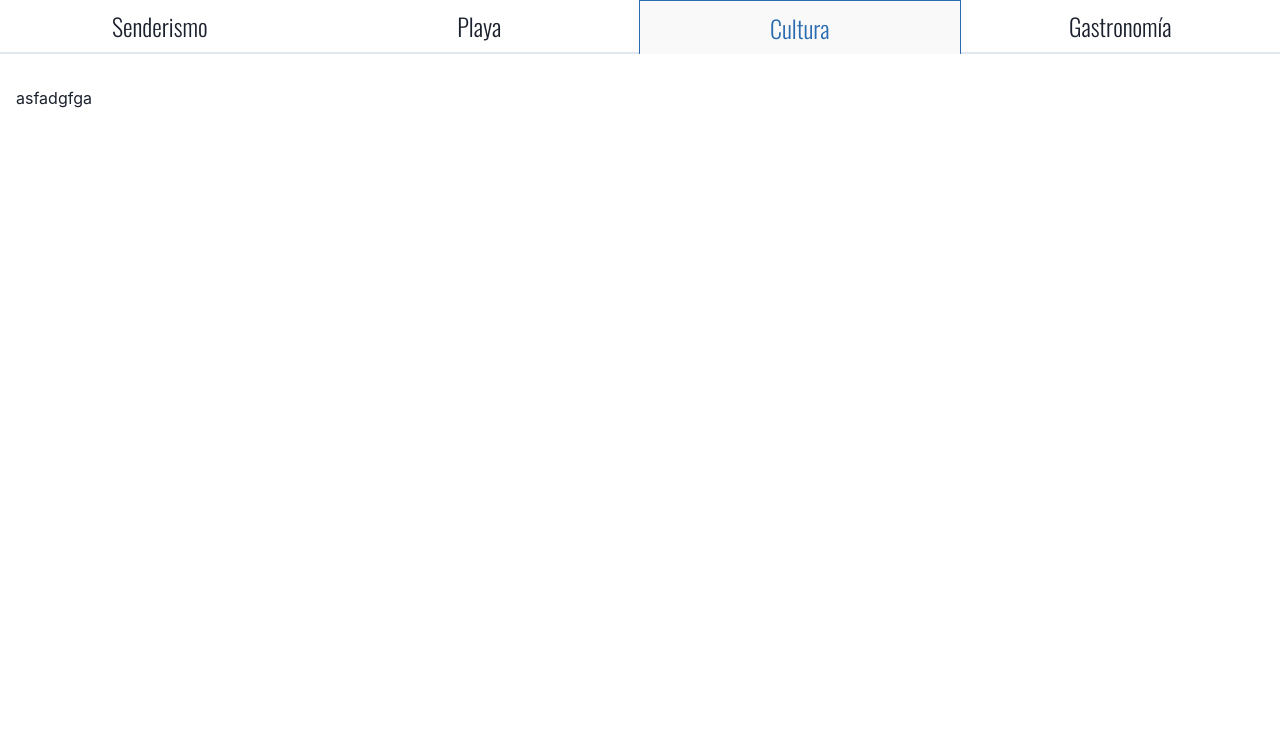
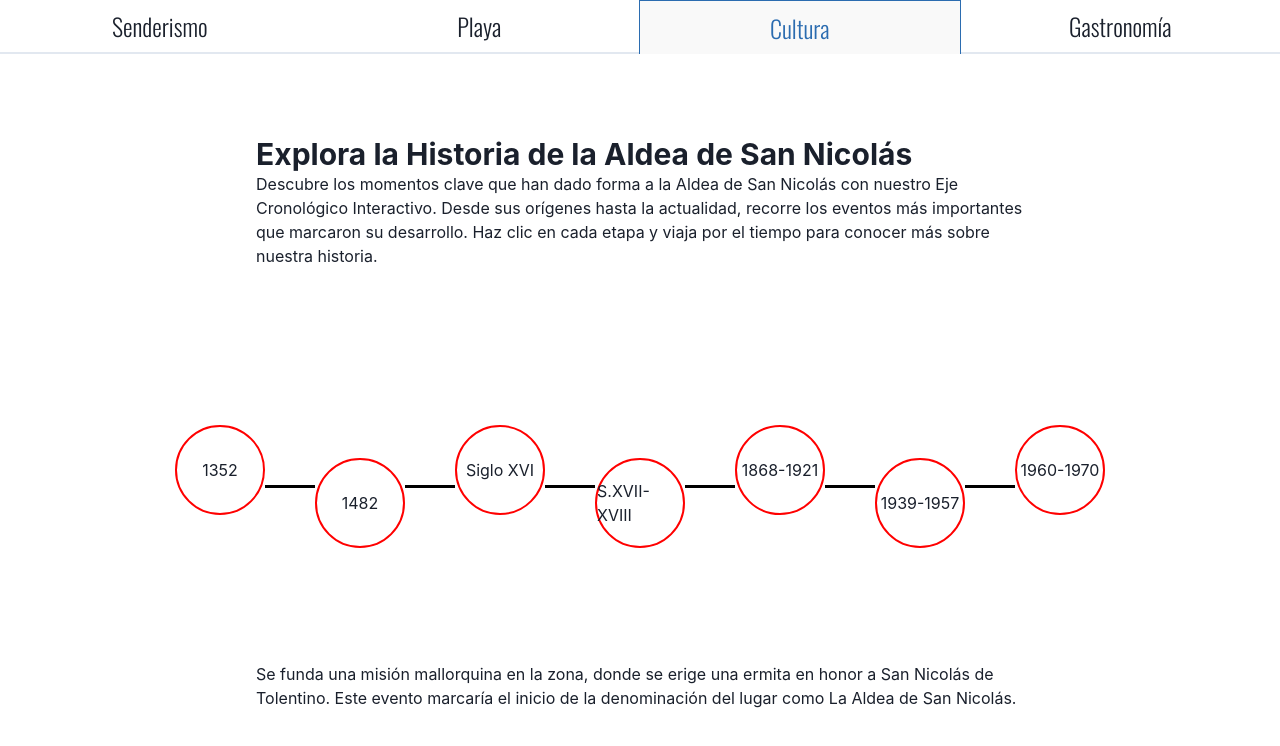
Before and after one commit to KevinDiazz/turismoLaAldea, a React (Vite) app: page / in a window 1280 px wide. Both pictures are taken after a click on the tab "Cultura". Shown: the part 104-850 px from the top of the page. Built offline with nearby package versions, Linux system fonts and the light colour scheme.

Commit message:
nuevo eje cronologico

```diff
--- a/src/components/cultura.tsx
+++ b/src/components/cultura.tsx
@@ -12,9 +12,10 @@ import {
 } from '@chakra-ui/react'
 import { useState, useCallback, useMemo, useEffect } from 'react';
 import { Element, scroller } from 'react-scroll';
+import informationEje from '../infoWeb/cronologicInfo';
 const Cultura: React.FC = () => {
     const [currentSection, setCurrentSection] = useState<number>(0);
-    const sectionIds: string[] = useMemo(() => ['section10','section11', 'section12', 'section13', 'section14', 'section15'], []); // Define los IDs de tus secciones
+    const sectionIds: string[] = useMemo(() => ['section10', 'section11', 'section12', 'section13', 'section14', 'section15'], []); // Define los IDs de tus secciones
 
     // Función para desplazarse a una sección específica
     const scrollToSection = useCallback((index: number) => {
@@ -46,28 +47,66 @@ const Cultura: React.FC = () => {
         }
     }, [currentSection, scrollToSection, sectionIds]);
 
+    const addEvent = ()=>{
+        const circles = document.getElementsByClassName('circle') as HTMLCollectionOf<HTMLDivElement>
+        for (let i = 0; i < circles.length; i++) {
+            console.log(circles[i].dataset.type)
+            const dateOfEvent:keyof typeof informationEje=circles[i].dataset.type as keyof typeof informationEje
+            circles[i].addEventListener('click',()=>showInfoEje(dateOfEvent))
+        }
+    }
+
+    const showInfoEje=(fecha: keyof typeof informationEje)=>{
+const divshowInfoEje= document.getElementsByClassName('ejeIinfoView') as HTMLCollectionOf<HTMLDivElement>
+ divshowInfoEje[0].innerText=informationEje[fecha].description
+    }
+useEffect(() => {
+  addEvent()
+}, [])
+
     return (
         <Box display='flex' flexDirection='column' justifyContent='center' justifyItems='center' onWheel={handleWheelEvent}>
-            <Box height='100vh' id='section10'>asfadgfga</Box>
+            <Box height='100vh' display="flex" gap="10px" justifyContent='center' id='section10'>
+            <Box position='absolute' width='60%' marginTop='50px'>
+                <Heading as='h1' size='lg'>Explora la Historia de la Aldea de San Nicolás</Heading>
+                <p>Descubre los momentos clave que han dado forma a la Aldea de San Nicolás con nuestro Eje Cronológico Interactivo. Desde sus orígenes hasta la actualidad, recorre los eventos más importantes que marcaron su desarrollo. Haz clic en cada etapa y viaja por el tiempo para conocer más sobre nuestra historia.</p></Box>
+                <Box display='flex' justifyContent='center' alignItems='center'>
+                <Box className='circle' data-type='1352' marginBottom='33px' display='flex' justifyContent='center' alignItems='center' height='90px' width="90px" borderRadius="50%" border='2px solid red' >1352</Box>
+                <Box display='flex' height='80px' justifyContent='center' alignItems='center' >
+                    <Box className='line' height='3px' width="50px" bg='black' >
+                    </Box>
+                </Box>
+                <Box className='circle'  data-type='1482' marginTop='33px' display='flex' justifyContent='center' alignItems='center' height='90px' width="90px" borderRadius="50%" border='2px solid red'> 1482</Box>
+                <Box display='flex' height='80px' justifyContent='center' alignItems='center' >
+                    <Box className='line' height='3px' width="50px" bg='black' >
+                    </Box>
+                </Box>
+                <Box className='circle'  data-type='xvi' marginBottom='33px' display='flex' justifyContent='center' alignItems='center' height='90px' width="90px" borderRadius="50%" border='2px solid red'>Siglo XVI</Box>
+                <Box display='flex' height='80px' justifyContent='center' alignItems='center' >
+                    <Box className='line' height='3px' width="50px" bg='black' >
+                    </Box>
+                </Box>
+                <Box className='circle'  data-type='xvii' marginTop='33px' display='flex' justifyContent='center' alignItems='center' height='90px' width="90px" borderRadius="50%" border='2px solid red'> S.XVII-XVIII</Box>
+                <Box display='flex' height='80px' justifyContent='center' alignItems='center' >
+                    <Box className='line' height='3px' width="50px" bg='black' >
+                    </Box>
+                </Box>
+                <Box className='circle'  data-type='1868' marginBottom='33px' display='flex' justifyContent='center' alignItems='center' height='90px' width="90px" borderRadius="50%" border='2px solid red'>1868-1921</Box>
+                <Box display='flex' height='80px' justifyContent='center' alignItems='center' >
+                    <Box className='line' height='3px' width="50px" bg='black' >
+                    </Box>
+                </Box>
+                <Box className='circle'  data-type='1939' marginTop='33px' display='flex' justifyContent='center' alignItems='center' height='90px' width="90px" borderRadius="50%" border='2px solid red'>1939-1957</Box>
+                <Box display='flex' height='80px' justifyContent='center' alignItems='center' >
+                    <Box className='line' height='3px' width="50px" bg='black' >
+                    </Box>
+                </Box>
+                <Box className='circle'  data-type='1960' marginBottom='33px' display='flex' justifyContent='center' alignItems='center' height='90px' width="90px" borderRadius="50%" border='2px solid red'>1960-1970</Box>
+                <Box className='ejeIinfoView' position='absolute' width='60%' marginTop='50vh'>Se funda una misión mallorquina en la zona, donde se erige una ermita en honor a San Nicolás de Tolentino. Este evento marcaría el inicio de la denominación del lugar como La Aldea de San Nicolás.</Box>
+            </Box></Box>
             <Box height='100vh' id='section11'>
                 <Heading>Historia y Patrimonio</Heading>
-                <Text >La Aldea de San Nicolás, conocida históricamente como Artejévez, ha sido un lugar de gran importancia desde la época prehispánica, habitado densamente por los antiguos canarios. Los primeros poblados se establecieron cerca de los manantiales del barranco principal de La Aldea, siendo este el asentamiento más relevante del oeste de Gran Canaria.<br></br>
-
-                    1352: Se funda una misión mallorquina en la zona, donde se erige una ermita en honor a San Nicolás de Tolentino. Este evento marcaría el inicio de la denominación del lugar como La Aldea de San Nicolás.<br></br>
-
-                    Finales del siglo XV: Durante la conquista de Gran Canaria, se produjo la sangrienta batalla de Ajódar (Tasartico), en la que los canarios infligieron una derrota significativa a las fuerzas ocupantes.<br></br>
-
-                    Siglo XVI: El valle de La Aldea se vincula a la familia de Pedro Fernández, relacionada con el capitán designado como Adelantado de Canarias por los Reyes Católicos. Los derechos sobre estas tierras pasaron al noble Tomás Grimón y posteriormente a la Casa Nava-Grimón, lo que originó disputas con los aldeanos por siglos.<br></br>
-
-                    Siglo XVII-XVIII: Surgen tensiones entre los colonos y los propietarios de la familia Grimón. En 1724, un levantamiento contra los arrendatarios de la Casa Nava y Grimón resultó en una sentencia de la Real Audiencia de Canarias a favor de los marqueses de Villanueva del Prado en 1817, concluyendo esta fase del conocido Pleito de La Aldea.<br></br>
-
-                    1868-1921: La Revolución de 1868 reactivó el Pleito de La Aldea. El asesinato del Secretario del Ayuntamiento en 1875 evidenció la tensión social. En 1921, la hacienda pasó a la familia Pérez Galdós, lo que llevó a una intervención gubernamental tras la visita del Ministro de Gracia y Justicia, Galo Ponte, en 1927. El Gobierno expropió las tierras, vendiéndolas simbólicamente a los vecinos y resolviendo así tres siglos de disputas. Esto llevó a la creación de la Comunidad de Regantes de La Aldea de San Nicolás.<br></br>
-
-                    1939-1957: La apertura de la carretera Agaete-La Aldea en 1939 impulsó el crecimiento económico y demográfico. La producción agrícola, especialmente de tomates, se exportaba a Europa, lo que se reflejó en la arquitectura local y el cambio de nombre del municipio a San Nicolás de Tolentino en 1957.<br></br>
-
-                    Décadas de 1960-1970: La fundación de las cooperativas Coagrisan y Copaisan, dedicadas a la exportación de tomates, marcó un hito económico. Sin embargo, el final de la dictadura franquista y la llegada de la democracia provocaron una migración hacia el sector turístico y de construcción en el sur de la isla, dejando barrios como Pino Gordo y Las Casillas despoblados.<br></br>
-
-                    Siglo XXI: La Aldea ha fortalecido su identidad histórica y ganado el Premio Canarias 2003 en cultura popular. A pesar de contar con mejores servicios públicos e infraestructura agraria, la dependencia del monocultivo de tomate plantea desafíos económicos. En 2006, el municipio recuperó su nombre tradicional, La Aldea de San Nicolás, reafirmando su rica historia y cultura.<br></br></Text></Box>
+            </Box>
             <Box display='flex' flexDirection='column' justifyContent='center' height='100vh' id='section12'>
                 <Heading>Fiestas y tradiciones</Heading>
                 <Text>La Aldea de San Nicolás es conocida por sus vibrantes fiestas y tradiciones que mantienen viva la cultura local:
--- /dev/null
+++ b/src/infoWeb/cronologicInfo.ts
@@ -0,0 +1,58 @@
+interface historyDate {
+  date: string;
+  description: string;
+}
+
+interface cronologicInfo {
+  1352: historyDate;
+  1482: historyDate;
+  xvi: historyDate;
+  xvii: historyDate;
+  1868: historyDate;
+  1939: historyDate;
+  1960: historyDate;
+  21:historyDate;
+}
+
+const informationEje: cronologicInfo = {
+  1352: {
+    date: "1352",
+    description:
+      "Se funda una misión mallorquina en la zona, donde se erige una ermita en honor a San Nicolás de Tolentino. Este evento marcaría el inicio de la denominación del lugar como La Aldea de San Nicolás.",
+  },
+  1482: {
+    date: "1482",
+    description:
+      " Durante la conquista de Gran Canaria, se produjo la sangrienta batalla de Ajódar (Tasartico), en la que los canarios infligieron una derrota significativa a las fuerzas ocupantes.",
+  },
+  xvi: {
+    date: "XVI",
+    description:
+      "El valle de La Aldea se vincula a la familia de Pedro Fernández, relacionada con el capitán designado como Adelantado de Canarias por los Reyes Católicos. Los derechos sobre estas tierras pasaron al noble Tomás Grimón y posteriormente a la Casa Nava-Grimón, lo que originó disputas con los aldeanos por siglos.",
+  },
+  xvii: {
+    date: "XVII",
+    description:
+      "Surgen tensiones entre los colonos y los propietarios de la familia Grimón. En 1724, un levantamiento contra los arrendatarios de la Casa Nava y Grimón resultó en una sentencia de la Real Audiencia de Canarias a favor de los marqueses de Villanueva del Prado en 1817, concluyendo esta fase del conocido Pleito de La Aldea.",
+  },
+  1868: {
+    date: "1868",
+    description:
+      "La Revolución de 1868 reactivó el Pleito de La Aldea. El asesinato del Secretario del Ayuntamiento en 1875 evidenció la tensión social. En 1921, la hacienda pasó a la familia Pérez Galdós, lo que llevó a una intervención gubernamental tras la visita del Ministro de Gracia y Justicia, Galo Ponte, en 1927. El Gobierno expropió las tierras, vendiéndolas simbólicamente a los vecinos y resolviendo así tres siglos de disputas. Esto llevó a la creación de la Comunidad de Regantes de La Aldea de San Nicolás.",
+  },
+  1939: {
+    date: "1939",
+    description:
+      "La apertura de la carretera Agaete-La Aldea en 1939 impulsó el crecimiento económico y demográfico. La producción agrícola, especialmente de tomates, se exportaba a Europa, lo que se reflejó en la arquitectura local y el cambio de nombre del municipio a San Nicolás de Tolentino en 1957.",
+  },
+  1960: {
+    date: "1960",
+    description:
+      "La fundación de las cooperativas Coagrisan y Copaisan, dedicadas a la exportación de tomates, marcó un hito económico. Sin embargo, el final de la dictadura franquista y la llegada de la democracia provocaron una migración hacia el sector turístico y de construcción en el sur de la isla, dejando barrios como Pino Gordo y Las Casillas despoblados.",
+  },
+  21:{
+    date:'Siglo XXI',
+    description:'La Aldea ha fortalecido su identidad histórica y ganado el Premio Canarias 2003 en cultura popular. A pesar de contar con mejores servicios públicos e infraestructura agraria, la dependencia del monocultivo de tomate plantea desafíos económicos. En 2006, el municipio recuperó su nombre tradicional, La Aldea de San Nicolás, reafirmando su rica historia y cultura.'
+  }
+};
+export default informationEje;
--- a/src/infoWeb/playasInfo.ts
+++ b/src/infoWeb/playasInfo.ts
@@ -48,7 +48,7 @@ const playasInfo: PlayaInfo = {
     es crucial controlar las mareas, ya que con marea alta podrías quedarte aislado. \
     Guguy es un refugio natural perfecto para quienes buscan aventura y la serenidad de un\
     entorno virgen y espectacular.",
-    src: [ {original:"../src/assets/circularPlayaPuerto/Cabecera-desktop-Güi-Güi_0.jpg"}],
+    src: [ {original:"../src/assets/circularPlayaPuerto/Cabecera-desktop-Güi-Güi_0.jpg"},{original:'../src/assets/circularPlayaPuerto/f.elconfidencial.com_original_cc1_1d1_553_cc11d15530b8329a066849310e2a10dd.jpg'}],
   },
   PlayaTasartico: {
     title: "Playa de Tasartico",
@@ -60,7 +60,7 @@ const playasInfo: PlayaInfo = {
         directo con la naturaleza. Además, la playa es perfecta para los amantes del senderismo,\
          ya que los alrededores ofrecen rutas escénicas y la posibilidad de explorar el paisaje\
           volcánico de la zona.",
-    src: [{original:"https://7mar.es/img/llocs/299/playa-de-tasartico-en-la-aldea-de-san-nicolas-gran-canaria-2-zona-con-tablas-para-tumbarse.jpg"}],
+    src: [{original:"https://7mar.es/img/llocs/299/playa-de-tasartico-en-la-aldea-de-san-nicolas-gran-canaria-2-zona-con-tablas-para-tumbarse.jpg"},{original:'../src/assets/circularPlayaPuerto/playa-de-tasartico.webp'}],
   },
   PlayaTasarte: {
     title: "Playa de Tasarte",
```
Also changed, not shown: src/assets/circularPlayaPuerto/f.elconfidencial.com_original_cc1_1d1_553_cc11d15530b8329a066849310e2a10dd.jpg (added), src/assets/circularPlayaPuerto/playa-de-tasartico.webp (added).
